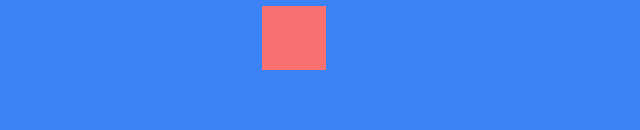
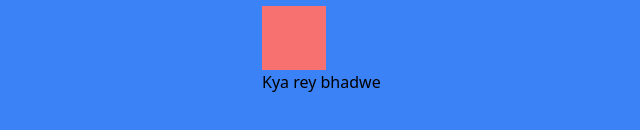
Before and after one commit to Ashutosh010sharma/First_Combine_Project, a plain HTML site: page index.html in a window 1280 px wide. Shown: the part 122-252 px from the top of the page, without its empty margins (314-954 px from the left). Drawn offline with nearby package versions, Linux system fonts and the light colour scheme.

Commit message:
Add heading to index.html

```diff
--- a/index.html
+++ b/index.html
@@ -9,7 +9,7 @@
 <body class="bg-blue-500">
     <div class="container h-24 w-32 mx-auto">
         <div class="bg-red-400 h-16 w-16 mt-32"></div>
-
+        <h2>Kya rey bhadwe</h2>
     </div>
 </body>
 </html>
```
